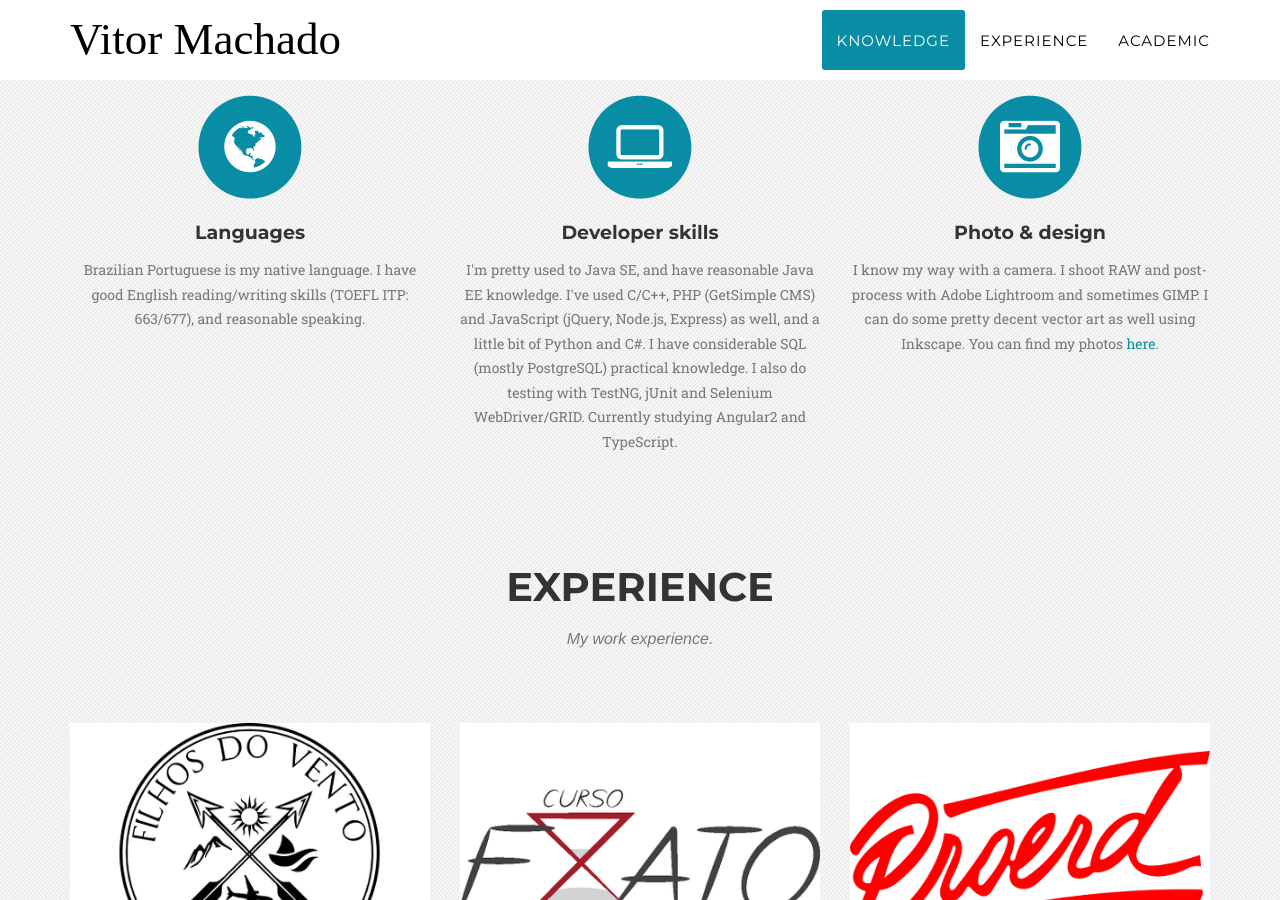
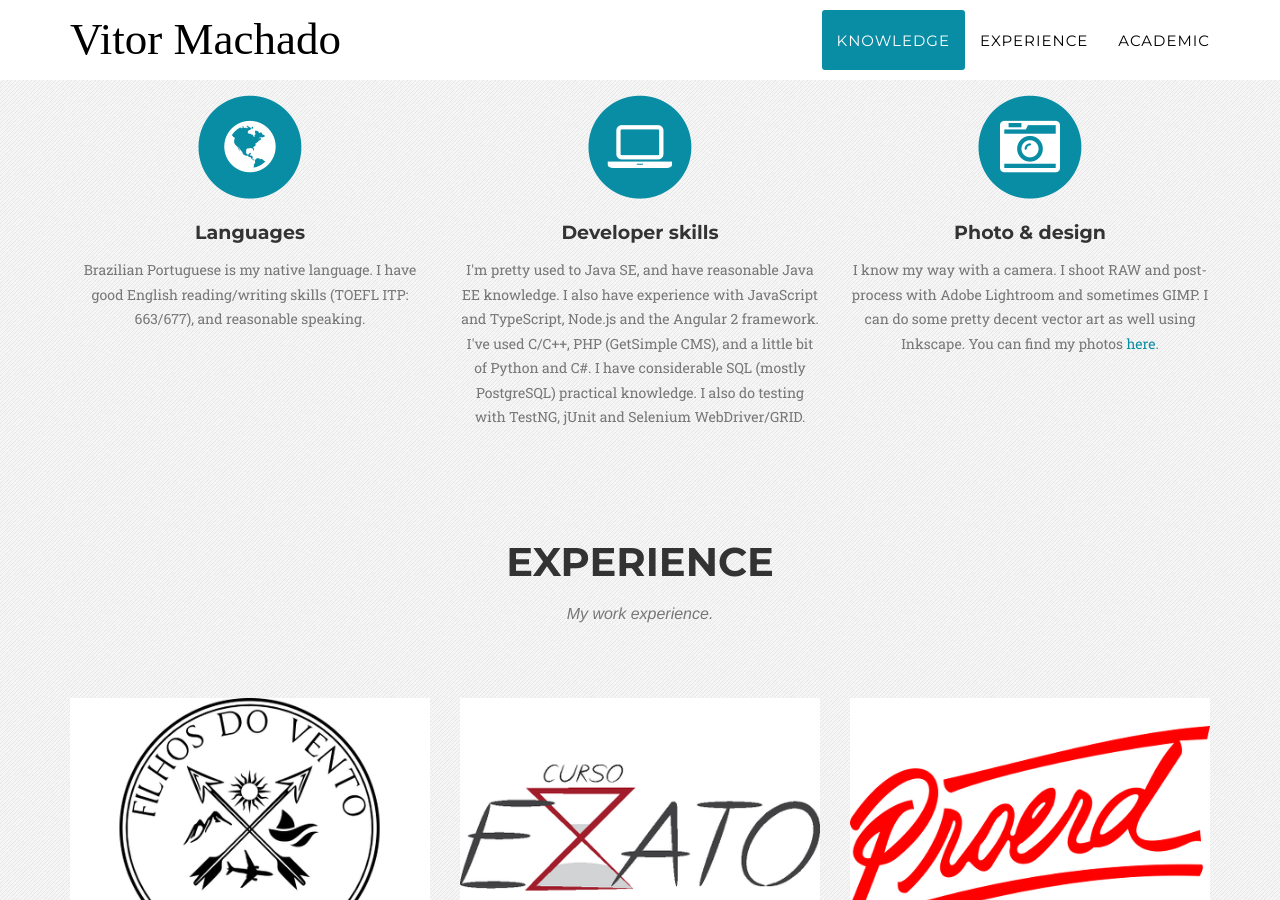
Before and after one commit to vittau/vittau.github.io, a Jekyll site: the page built from index.html, in a window 1280 px wide and 900 px high, scrolled down 510 px. Built offline with Jekyll 4.4.1, drawn with Linux system fonts in a browser that asks for light colours; some web fonts are replaced.

Commit message:
Knowledge update

```diff
--- a/_includes/knowledge.html
+++ b/_includes/knowledge.html
@@ -22,7 +22,7 @@
                         <i class="fa fa-laptop fa-stack-1x fa-inverse"></i>
                     </span>
                     <h4 class="service-heading">Developer skills</h4>
-                    <p class="text-muted">I'm pretty used to Java SE, and have reasonable Java EE knowledge. I've used C/C++, PHP (GetSimple CMS) and JavaScript (jQuery, Node.js, Express) as well, and a little bit of Python and C#. I have considerable SQL (mostly PostgreSQL) practical knowledge. I also do testing with TestNG, jUnit and Selenium WebDriver/GRID. Currently studying Angular2 and TypeScript.</p>
+                    <p class="text-muted">I'm pretty used to Java SE, and have reasonable Java EE knowledge. I also have experience with JavaScript and TypeScript, Node.js and the Angular 2 framework. I've used C/C++, PHP (GetSimple CMS), and a little bit of Python and C#. I have considerable SQL (mostly PostgreSQL) practical knowledge. I also do testing with TestNG, jUnit and Selenium WebDriver/GRID.</p>
                 </div>
                 <div class="col-md-4">
                     <span class="fa-stack fa-4x">
```
